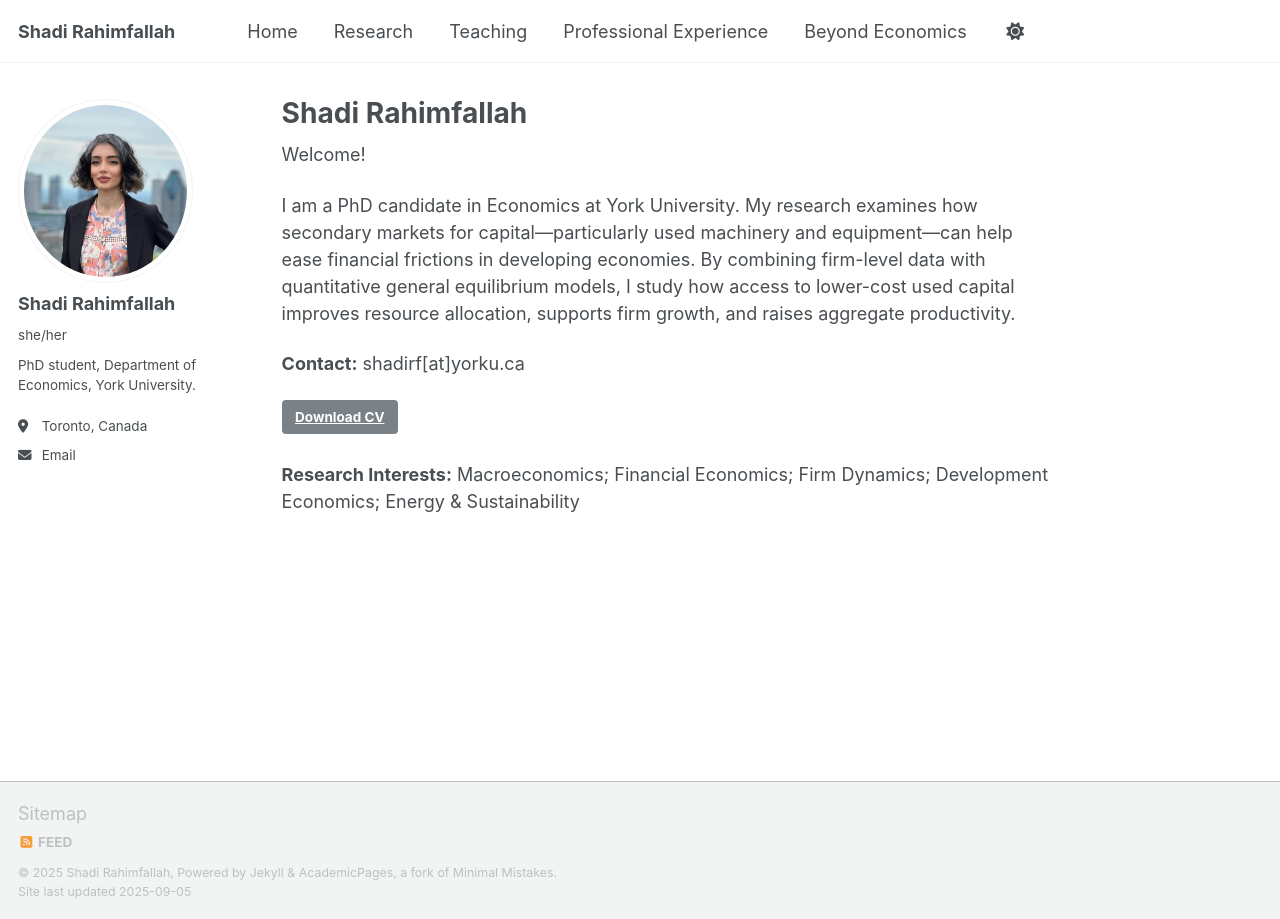
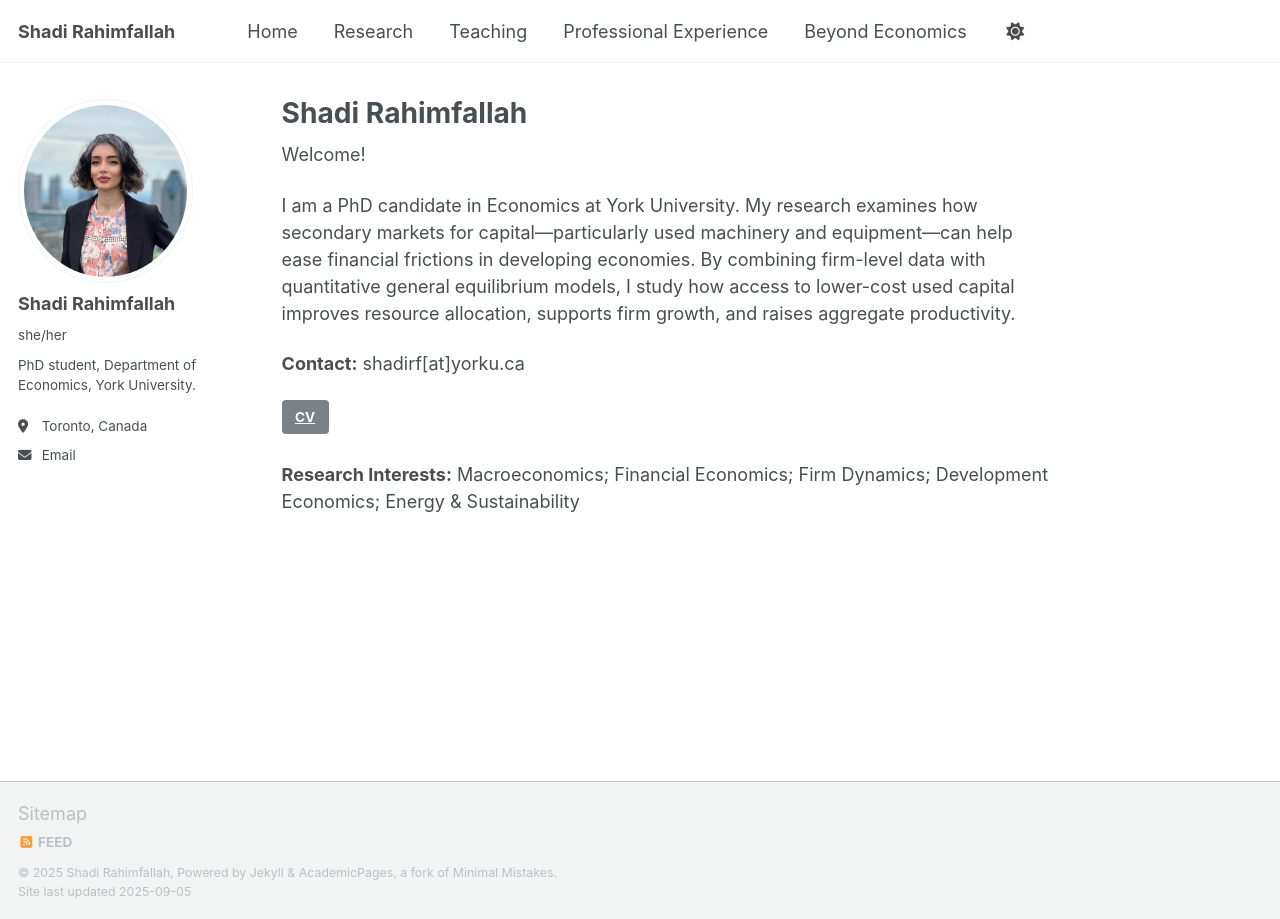
Before and after one commit to ShadiRahimfallah/ShadiRahimfallah.github.io, a Jekyll site: the page built from index.md, in a window 1280 px wide. Built offline with Jekyll 4.4.1, drawn with Linux system fonts in a browser that asks for light colours; a script that is not in the unit is left out.

Commit message:
Update index.md

```diff
--- a/index.md
+++ b/index.md
@@ -10,7 +10,7 @@
 
 **Contact:** shadirf[at]yorku.ca
 
-<a href="/files/cv.pdf" target="_blank" class="btn btn--primary">Download CV</a>
+<a href="/files/cv.pdf" target="_blank" class="btn btn--primary">CV</a>
 
 
 **Research Interests:** Macroeconomics; Financial Economics; Firm Dynamics; Development Economics; Energy & Sustainability
```
